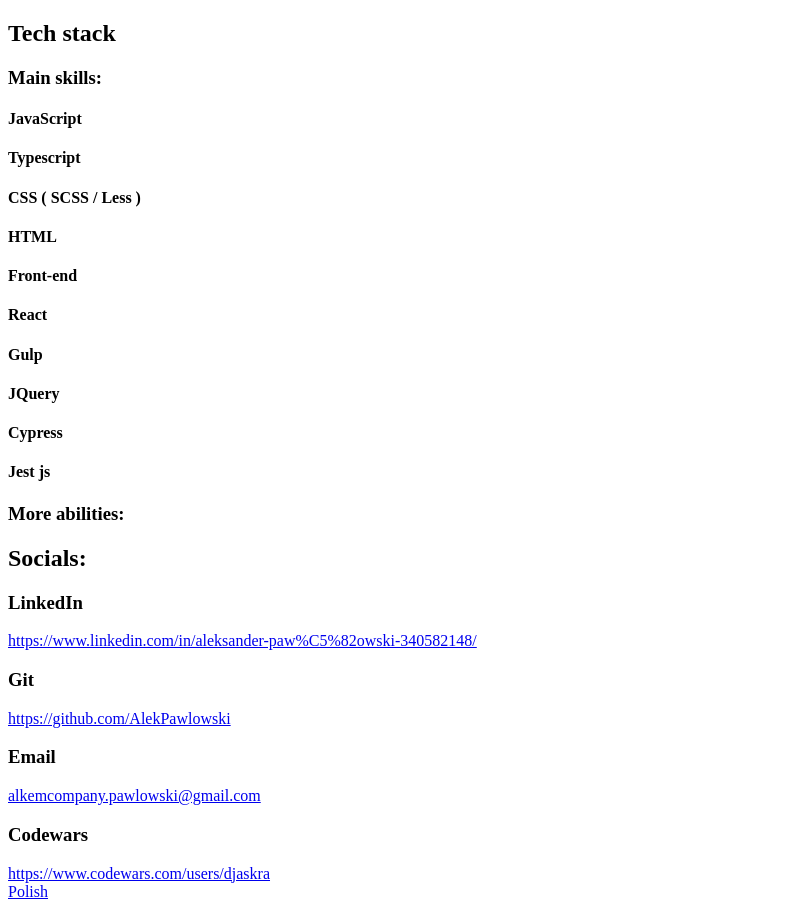
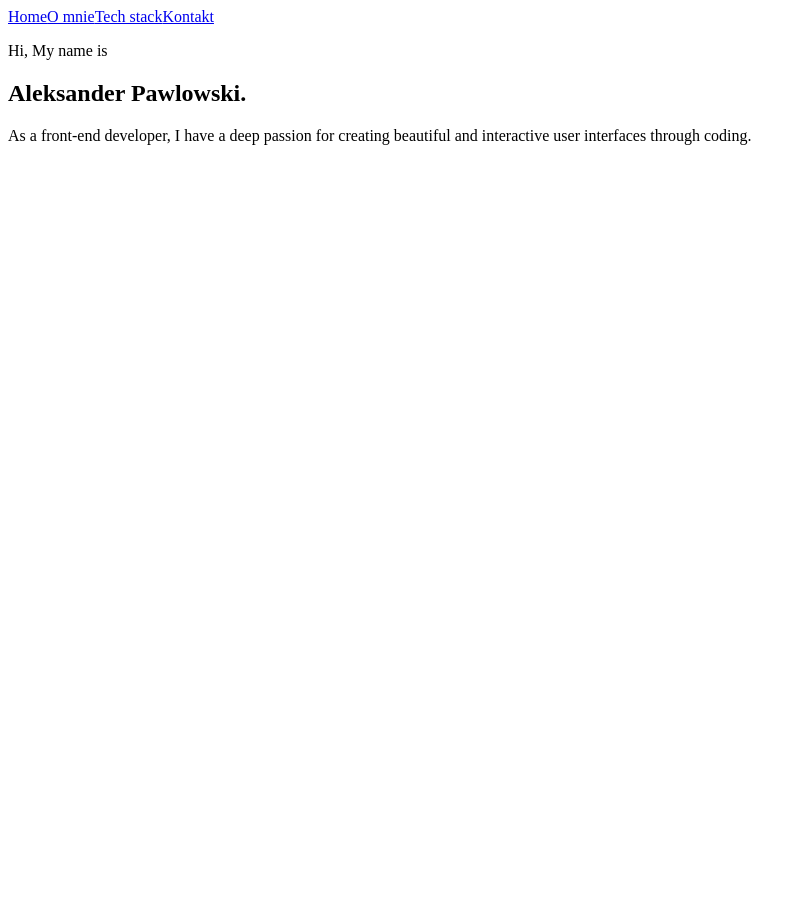
Before and after one commit to AlekPawlowski/portfolio_site, a React (Vite) app: page / in a window 1280 px wide. Shown: the whole page, without its empty margins (0-803 px from the left). After the commit the page ends 800 px from the top, so only its background shows below. Built offline with nearby package versions, Linux system fonts and the light colour scheme.

Commit message:
add routing

```diff
--- a/package.json
+++ b/package.json
@@ -10,7 +10,8 @@
   },
   "dependencies": {
     "react": "^18.2.0",
-    "react-dom": "^18.2.0"
+    "react-dom": "^18.2.0",
+    "react-router-dom": "^6.10.0"
   },
   "devDependencies": {
     "@types/react": "^18.0.28",
--- a/src/App.tsx
+++ b/src/App.tsx
@@ -1,13 +1,23 @@
 import { Fragment, useEffect, useState } from 'react';
+import { BrowserRouter, Routes, Route } from "react-router-dom";
+
 import TechStack from './views/TechStack/TechStack.view';
 import Contact from './views/Contact/Contact.contact';
+import { Greeting } from './views/Greeting/Greeting.view';
+import AboutMe from './views/AboutMe/AboutMe.view';
+import Menu from './views/Menu/Menu.menu';
+
 function App() {
-    return (
-        <Fragment>
-            <TechStack />
-            <Contact />
-        </Fragment>
-    )
+    return <BrowserRouter>
+    <Routes>
+        <Route path="/" element={<Menu />}>
+            <Route index path="" element={<Greeting />} />
+            <Route path="aboutMe" element={<AboutMe />} />
+            <Route path="skils" element={<TechStack />} />
+            <Route path="contact" element={<Contact />} />
+        </Route>
+    </Routes>
+</BrowserRouter>
 }
 
 export default App
--- a/src/views/Greeting/Greeting.view.tsx
+++ b/src/views/Greeting/Greeting.view.tsx
@@ -1,9 +1,9 @@
 export function Greeting() {
-    return <header>
+    return <section>
         <p>Hi, My name is</p>
         <h1>Aleksander Pawlowski.</h1>
         <p>
             As a front-end developer, I have a deep passion for creating beautiful and interactive user interfaces through coding.
         </p>
-    </header>
+    </section>
 }
--- /dev/null
+++ b/src/views/Menu/Menu.menu.tsx
@@ -0,0 +1,21 @@
+import { Fragment, useContext } from 'react';
+import { Outlet, Link } from 'react-router-dom';
+
+import TechStack from '../TechStack/TechStack.view';
+import Contact from '../Contact/Contact.contact';
+import { Greeting } from '../Greeting/Greeting.view';
+import AboutMe from '../AboutMe/AboutMe.view';
+
+
+
+export default function Menu(): JSX.Element {
+    return (<Fragment>
+        <header>
+            <Link to='/'>Home</Link>
+            <Link to='/aboutme'>O mnie</Link>
+            <Link to='/skils'>Tech stack</Link>
+            <Link to='/contact'>Kontakt</Link>
+        </header>
+        <Outlet />
+    </Fragment>)
+}
```
Also changed, not shown: src/views/Greeting/Initlize.view.tsx (added, +59 -0 lines), 1 other file (tests, documents, lock files or other folders).
